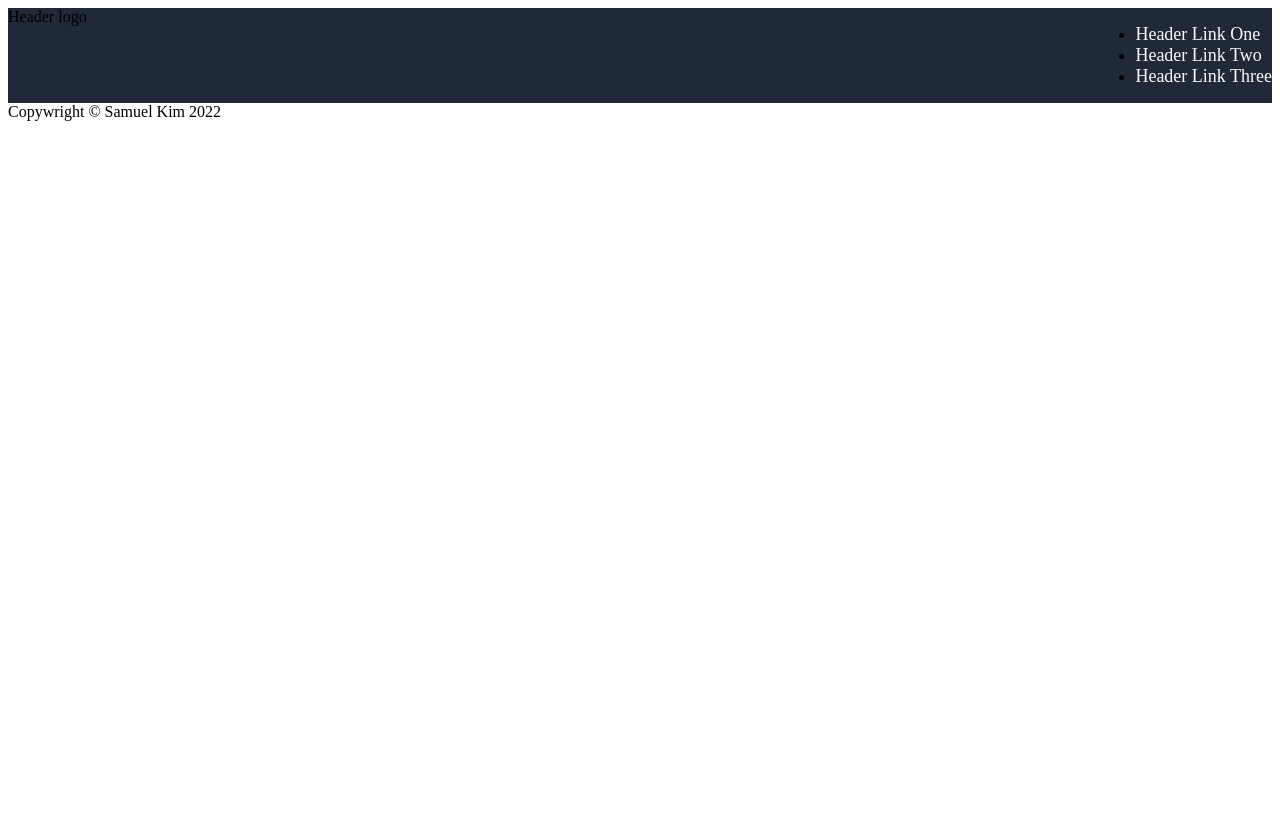
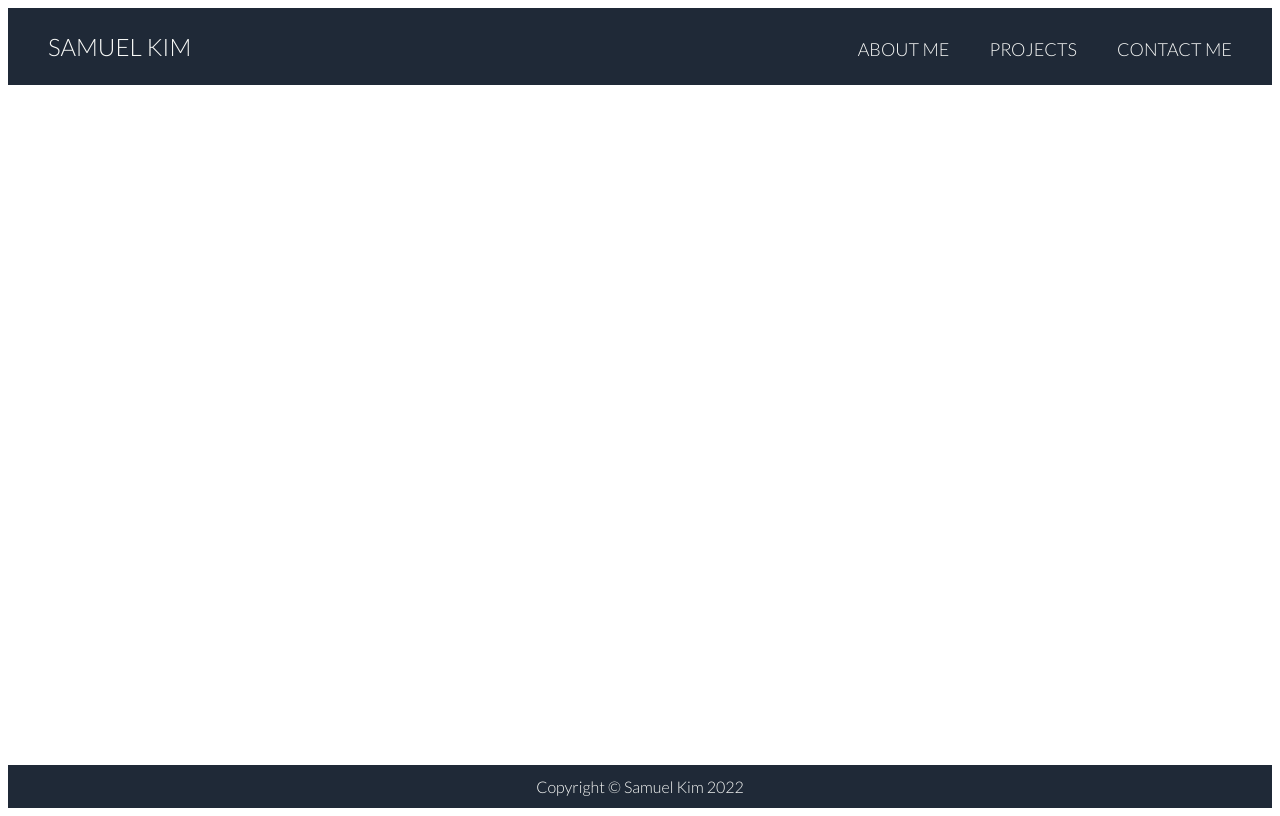
Before and after one commit to nolactose/landing-page, a plain HTML site: page index.html in a window 1280 px wide. Drawn offline with Linux system fonts and the light colour scheme.

Commit message:
More formatting in HTML and CSS
Going the direction of making this my homepage
for my resume, showcasing body of work and portfolio.
Just some more formatting changes on the html, and more
font changes

```diff
--- a/index.html
+++ b/index.html
@@ -4,24 +4,26 @@
         <meta charset="utf-8">
         <meta name="viewport" content="width=device-width, initial-scale=1.0">
         <link rel="stylesheet" href="./style.css">
-        <title>TOP, designing my first webpage project!</title>
+        <title>Personal Website</title>
     </head>
 
     <body>
         <div class="header">
-            <div class="header-logo">Header logo</div>
+            <div class="header-logo">SAMUEL KIM</div>
             <ul class="header-links">
-                <li><a href="#">Header Link One</a></li>
-                <li><a href="#">Header Link Two</a></li>
-                <li><a href="#">Header Link Three</a></li>
+                <li><a href="#">ABOUT ME</a></li>
+                <li><a href="#">PROJECTS</a></li>
+                <li><a href="#">CONTACT ME</a></li>
             </ul>
         </div>
 
+       <div class="content">
         <div class="main"></div>
         <div class="main2"></div>
         <div class="main3"></div>
         <div class="main4"></div>
+       </div>
 
-        <div class="footer">Copywright © Samuel Kim 2022</div>
+        <div class="footer">Copyright © Samuel Kim 2022</div>
     </body>
 </html>
--- a/style.css
+++ b/style.css
@@ -1,20 +1,26 @@
-@import url('https://fonts.googleapis.com/css2?family=Roboto:wght@300&display=swap');
+@import url('https://fonts.googleapis.com/css2?family=Lato:wght@300&family=Roboto:wght@300&display=swap');
 
 body {
     display: flex;
     flex-direction: column;
     min-height: 100vh;
-    font: Roboto, sans-serif;
+    font-family: Lato, sans-serif;
 }
 
 .header {
     display: flex;
     justify-content: space-between;
     background-color: #1f2937;
+    padding: 0px 40px;
+    color: #f9faf8;
+    align-items: center;
+    font-size: 24px;
 }
 
-.ul {
-    list-style: none;
+ul {
+    list-style-type: none;
+    display: flex;
+    gap: 40px;
 }
 
 a {
@@ -25,6 +31,16 @@ a {
 
 .footer {
     display: flex;
+    justify-content: center;
+    align-items: center;
+    background-color: #1f2937;
+    padding: 12px;
+    color: #f9faf8;
+}
+
+.content {
+    display: flex;
+    flex: 1;
 }
 
 .main1 {
```
